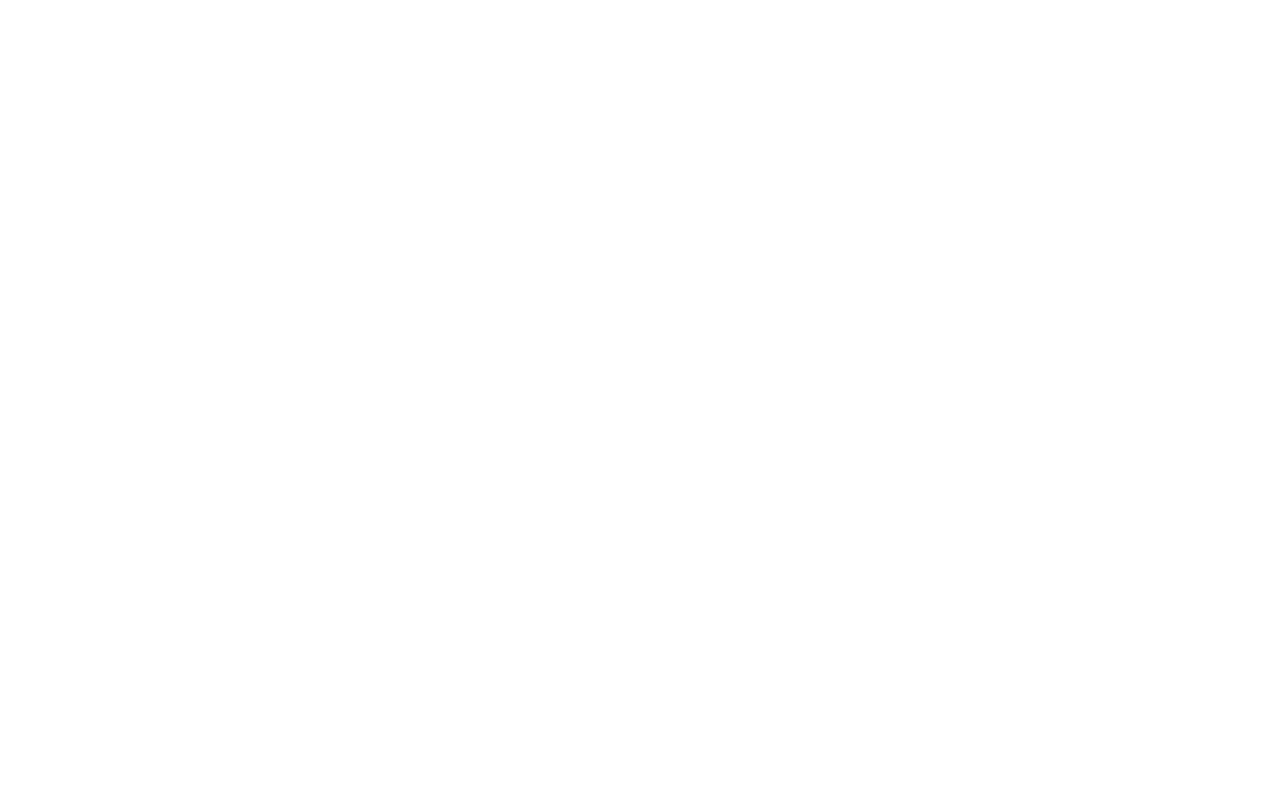
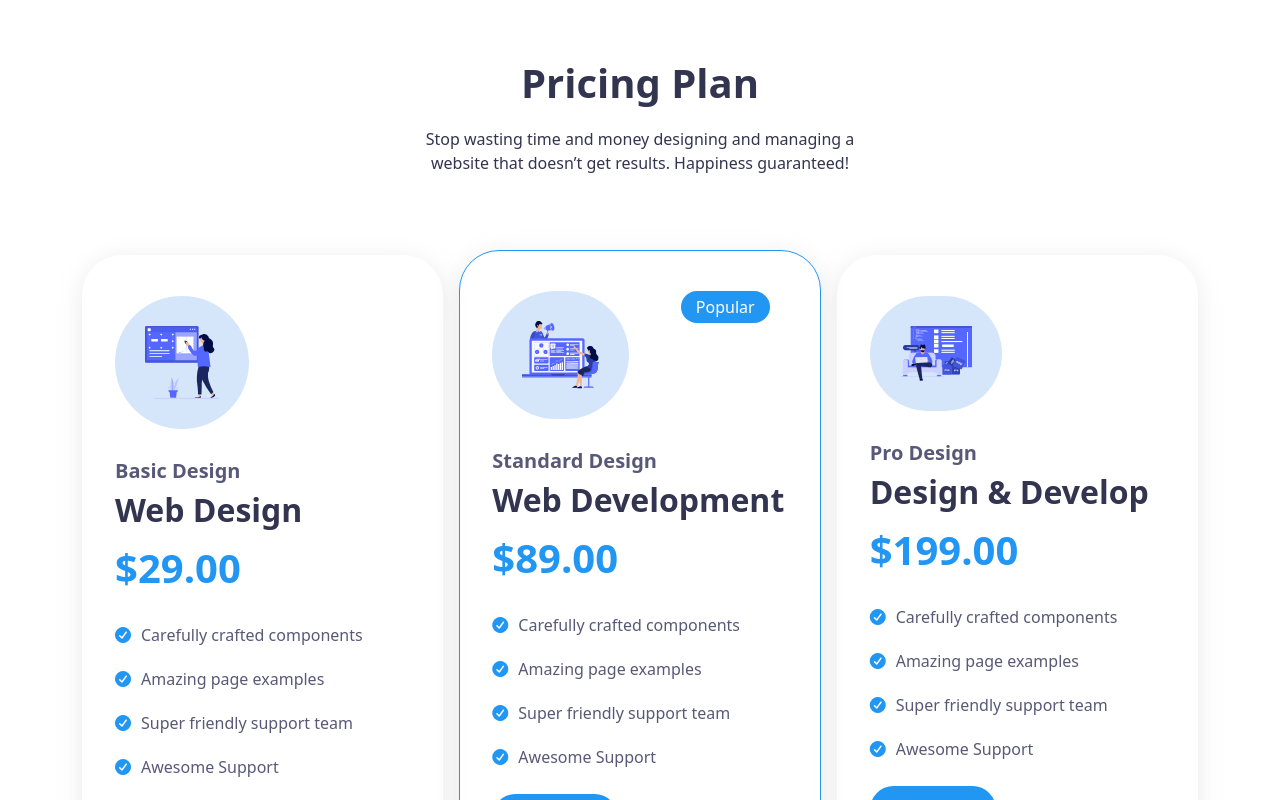
Before and after one commit to amira1611osama/networkProject, a React (Vite) app: page / in a window 1280 px wide. Shown: the part 2260-3060 px from the top of the page. Before the commit the page ends 2243 px from the top, so only its background shows below. Built offline with nearby package versions, Linux system fonts and the light colour scheme.

Commit message:
Pricing Section

```diff
--- a/src/App.jsx
+++ b/src/App.jsx
@@ -6,6 +6,7 @@ import About from "./components/About";
 import Aos from "aos";
 import "aos/dist/aos.css";
 import { useEffect } from "react";
+import Pricing from "./components/Pricing";
 function App() {
 	useEffect(() => {
 		Aos.init({ duration: 1000 });
@@ -16,6 +17,7 @@ function App() {
 			<HeroSection />
 			<Services />
 			<About />
+			<Pricing />
 		</>
 	);
 }
--- /dev/null
+++ b/src/Styles/Pricing.css
@@ -0,0 +1,128 @@
+.pricing-section {
+	padding: 100px 0;
+}
+
+.pricing-section .pricing-container .section-header {
+	max-width: 450px;
+	color: var(--secondary-color);
+	text-align: center;
+	margin: 0 auto 80px;
+}
+
+.pricing-section .pricing-container .section-header h3 {
+	font-size: 2.5rem;
+	font-weight: 700;
+}
+
+.pricing-section .pricing-container .section-header p {
+	font-size: 1rem;
+	font-weight: 400;
+	margin-top: 20px;
+}
+
+.pricing-section .pricing-container .plans {
+	display: grid;
+	grid-template-columns: repeat(auto-fill, minmax(300px, 1fr));
+	gap: 1rem;
+}
+
+.pricing-section .pricing-container .plans .plan {
+	box-shadow: 0px 5px 25px rgba(186, 186, 186, 0.3);
+	padding: 2.5rem 2rem;
+	border-radius: 40px;
+	-webkit-border-radius: 40px;
+	-moz-border-radius: 40px;
+	-ms-border-radius: 40px;
+	-o-border-radius: 40px;
+	border: 1px solid transparent;
+	transition: var(--main-transition);
+	-webkit-transition: var(--main-transition);
+	-moz-transition: var(--main-transition);
+	-ms-transition: var(--main-transition);
+	-o-transition: var(--main-transition);
+	position: relative;
+}
+
+.pricing-section .pricing-container .plans .plan .image {
+	background-color: var(--bg-color);
+	max-width: max-content;
+	padding: 30px;
+	margin-bottom: 30px;
+	border-radius: 500px;
+	-webkit-border-radius: 500px;
+	-moz-border-radius: 500px;
+	-ms-border-radius: 500px;
+	-o-border-radius: 500px;
+}
+
+.pricing-section .pricing-container .plans .plan h4 {
+	font-size: 1.25rem;
+	font-weight: 700;
+	color: #585978;
+}
+
+.pricing-section .pricing-container .plans .plan h5 {
+	font-size: 2rem;
+	font-weight: 700;
+	color: var(--secondary-color);
+}
+
+.pricing-section .pricing-container .plans .plan span {
+	font-size: 2.5rem;
+	font-weight: 700;
+	color: var(--primary-color);
+}
+
+.pricing-section .pricing-container .plans .plan .features {
+	list-style: none;
+	margin: 0;
+	padding: 0;
+	color: #585978;
+	margin-block: 25px;
+}
+
+.pricing-section .pricing-container .plans .plan .features li {
+	margin-bottom: 20px;
+}
+
+.pricing-section .pricing-container .plans .plan .features li::before {
+	content: "\f058";
+	font-family: "Font Awesome 7 Free";
+	font-weight: 900;
+	margin-right: 10px;
+	color: var(--primary-color);
+}
+
+.pricing-section .pricing-container .plans .plan.popular,
+.pricing-section .pricing-container .plans .plan:hover {
+  border-color: var(--primary-color);
+  transform:translateY(-5px) ;
+  -webkit-transform:translateY(-5px) ;
+  -moz-transform:translateY(-5px) ;
+  -ms-transform:translateY(-5px) ;
+  -o-transform:translateY(-5px) ;
+}
+
+.pricing-section .pricing-container .plans .plan.popular::after {
+	content: "Popular";
+	position: absolute;
+	background-color: var(--primary-color);
+	color: #fff;
+	top: 40px;
+	right: 50px;
+	padding: 4px 15px;
+	border-radius: 100px;
+	-webkit-border-radius: 100px;
+	-moz-border-radius: 100px;
+	-ms-border-radius: 100px;
+	-o-border-radius: 100px;
+}
+
+.pricing-section .pricing-container .plans .plan .butn {
+  border-radius: 50px;
+  -webkit-border-radius: 50px;
+  -moz-border-radius: 50px;
+  -ms-border-radius: 50px;
+  -o-border-radius: 50px;
+  padding: 10px 15px !important;
+}
--- a/src/components/Pricing.jsx
+++ b/src/components/Pricing.jsx
@@ -0,0 +1,71 @@
+import plan1 from "../assets/pricing-1.svg";
+import plan2 from "../assets/pricing-2.svg";
+import plan3 from "../assets/pricing-3.svg";
+import "../Styles/Pricing.css"
+
+function Pricing() {
+	return (
+		<>
+			<div className="pricing-section">
+				<div className="container pricing-container">
+					<div className="section-header" data-aos="fade-down">
+						<h3>Pricing Plan</h3>
+						<p>
+							Stop wasting time and money designing and managing a website that
+							doesn’t get results. Happiness guaranteed!
+						</p>
+					</div>
+					<div className="plans">
+						<div className="plan" data-aos="fade-right">
+							<div className="image">
+								<img src={plan1} alt="Web Design" loading="lazy" />
+							</div>
+							<h4>Basic Design</h4>
+							<h5>Web Design</h5>
+							<span className="price">$29.00</span>
+							<ul className="features">
+								<li>Carefully crafted components</li>
+								<li>Amazing page examples</li>
+								<li>Super friendly support team</li>
+								<li>Awesome Support</li>
+							</ul>
+              <button class="butn">Get Started</button>
+						</div>
+						<div className="plan popular" data-aos="fade-down">
+							<div className="image">
+								<img src={plan2} alt="Web Design" loading="lazy" />
+							</div>
+							<h4>Standard Design</h4>
+							<h5>Web Development</h5>
+							<span className="price">$89.00</span>
+							<ul className="features">
+								<li>Carefully crafted components</li>
+								<li>Amazing page examples</li>
+								<li>Super friendly support team</li>
+								<li>Awesome Support</li>
+							</ul>
+              <button class="butn">Get Started</button>
+						</div>
+						<div className="plan" data-aos="fade-left">
+							<div className="image">
+								<img src={plan3} alt="Web Design" loading="lazy" />
+							</div>
+							<h4>Pro Design</h4>
+							<h5>Design & Develop</h5>
+							<span className="price">$199.00</span>
+							<ul className="features">
+								<li>Carefully crafted components</li>
+								<li>Amazing page examples</li>
+								<li>Super friendly support team</li>
+								<li>Awesome Support</li>
+							</ul>
+              <button class="butn">Get Started</button>
+						</div>
+					</div>
+				</div>
+			</div>
+		</>
+	);
+}
+
+export default Pricing;
```
Lines whose indentation alone changed are shown as unchanged.
